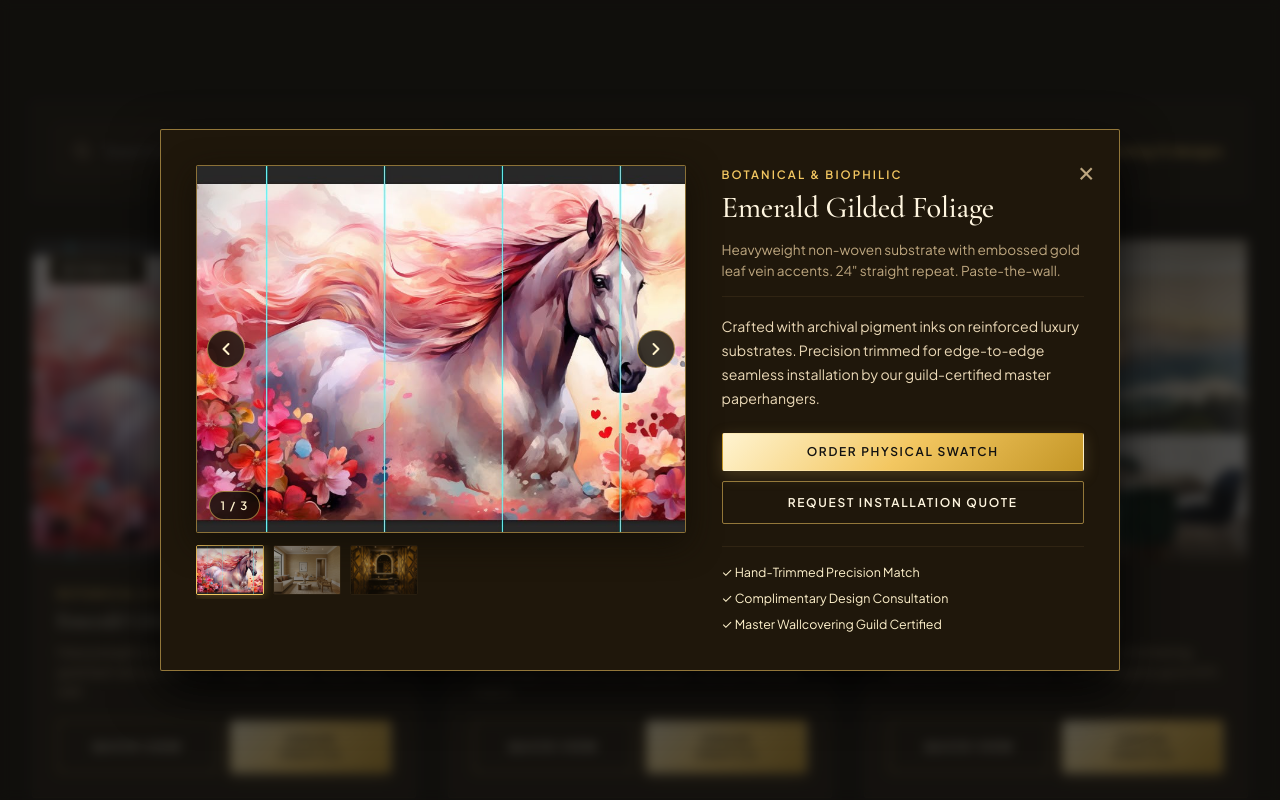
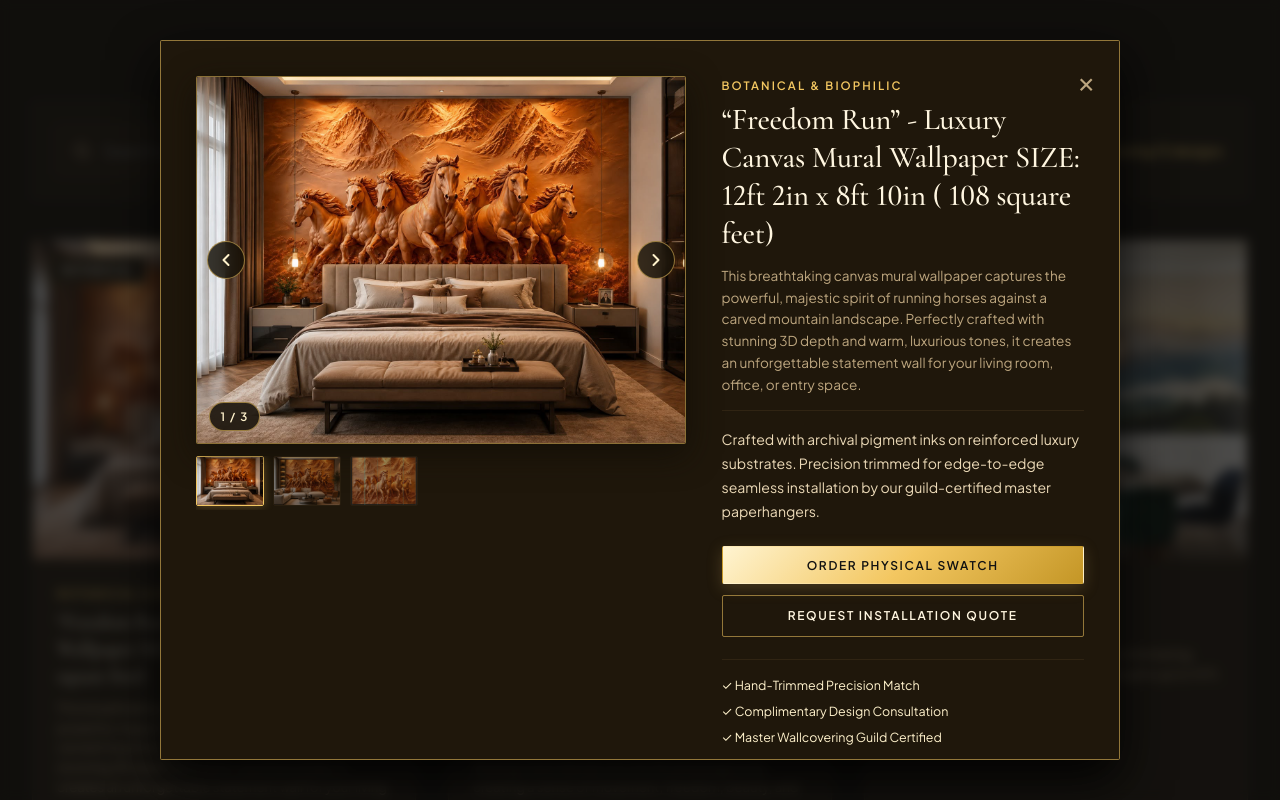
Before and after one commit to monadsachi/saladin, a plain HTML site: page catalog.html in a window 1280 px wide. Both pictures are taken after a click on the element "Click to view full image gallery". Shown: the part 506-1306 px from the top of the page. Drawn offline with nearby package versions, Linux system fonts and the light colour scheme.

Commit message:
catalog next

```diff
--- a/catalog.html
+++ b/catalog.html
@@ -138,10 +138,10 @@
       <div class="catalog-grid">
 
         <!-- Item 1 -->
-        <div class="catalog-card" data-category="botanical" data-material="nonwoven" data-gallery='["images/7f4eeafa.jpg", "assets/images/hero-wallcovering.jpg", "assets/images/gilded-powder-room.jpg"]'>
+        <div class="catalog-card" data-category="botanical" data-material="nonwoven" data-gallery='["images/catalog/a1.jpg", "images/catalog/a2.jpg", "images/catalog/a3.jpg"]'>
           <div class="catalog-card-media" title="Click to view full image gallery">
             <span class="catalog-tag">Botanical</span>
-            <img src="images/7f4eeafa.jpg" alt="Emerald Gilded Foliage luxury wallpaper">
+            <img src="images/catalog/a1.jpg" alt="Emerald Gilded Foliage luxury wallpaper">
             <div class="catalog-media-hint">
               <svg width="13" height="13" viewBox="0 0 24 24" fill="none" stroke="currentColor" stroke-width="2.2"><rect x="3" y="3" width="18" height="18" rx="2"/><circle cx="8.5" cy="8.5" r="1.5"/><polyline points="21 15 16 10 5 21"/></svg>
               <span>View Gallery</span>
@@ -149,20 +149,22 @@
           </div>
           <div class="catalog-card-body">
             <span class="catalog-category">Botanical & Biophilic</span>
-            <h3 class="catalog-title">Emerald Gilded Foliage</h3>
-            <div class="catalog-specs">Heavyweight non-woven substrate with embossed gold leaf vein accents. 24" straight repeat. Paste-the-wall.</div>
+            <h3 class="catalog-title">
+              “Freedom Run” - Luxury Canvas Mural Wallpaper SIZE: 12ft 2in x 8ft 10in ( 108 square feet)
+            </h3>
+            <div class="catalog-specs">This breathtaking canvas mural wallpaper captures the powerful, majestic spirit of running horses against a carved mountain landscape. Perfectly crafted with stunning 3D depth and warm, luxurious tones, it creates an unforgettable statement wall for your living room, office, or entry space.</div>
             <div class="catalog-card-actions">
               <button class="btn btn-outline-dark btn-sm btn-quick-view">Quick View</button>
-              <button onclick="orderSample('Emerald Gilded Foliage')" class="btn btn-gold btn-sm">Order Swatch</button>
+              <button onclick="orderSample('Freedom Run Luxury Canvas Mural Wallpaper')" class="btn btn-gold btn-sm">Order Swatch</button>
             </div>
           </div>
         </div>
 
         <!-- Item 2 -->
-        <div class="catalog-card" data-category="grasscloth" data-material="grasscloth" data-gallery='["images/1746722c.jpg", "assets/images/grasscloth-wall.jpg", "assets/images/surface-preparation.jpg"]'>
+        <div class="catalog-card" data-category="grasscloth" data-material="grasscloth" data-gallery='["images/catalog/q1.jpg", "images/catalog/q2.jpg", "images/catalog/q3.jpg"]'>
           <div class="catalog-card-media" title="Click to view full image gallery">
             <span class="catalog-tag">Textured</span>
-            <img src="images/1746722c.jpg" alt="Champagne Sisal Weave wallpaper">
+            <img src="images/catalog/q2.jpg" alt="Champagne Sisal Weave wallpaper">
             <div class="catalog-media-hint">
               <svg width="13" height="13" viewBox="0 0 24 24" fill="none" stroke="currentColor" stroke-width="2.2"><rect x="3" y="3" width="18" height="18" rx="2"/><circle cx="8.5" cy="8.5" r="1.5"/><polyline points="21 15 16 10 5 21"/></svg>
               <span>View Gallery</span>
@@ -170,8 +172,10 @@
           </div>
           <div class="catalog-card-body">
             <span class="catalog-category">Natural Grasscloth & Weaves</span>
-            <h3 class="catalog-title">Champagne Sisal Weave</h3>
-            <div class="catalog-specs">Hand-loomed organic abaca fiber over subtle champagne metallic backing paper. Random textural match.</div>
+            <h3 class="catalog-title">“Blossom Spirit” - Luxury Canvas Mural wallpaper. SIZE: 13ft 9in x 7ft 10in (110 square feet)</h3>
+            <div class="catalog-specs">This beautiful canvas mural features a graceful horse surrounded by vibrant blooming flowers in shades of blush pink, coral, red, peach, and soft cream. The flowing mane blends into the floral background, creating a sense of movement, freedom, beauty, and elegance.
+
+The watercolor-style artwork gives the mural a soft artistic character while still making a bold statement. Its warm colors work especially well with cream, beige, natural wood, gold, blush, and warm lighting.</div>
             <div class="catalog-card-actions">
               <button class="btn btn-outline-dark btn-sm btn-quick-view">Quick View</button>
               <button onclick="orderSample('Champagne Sisal Weave')" class="btn btn-gold btn-sm">Order Swatch</button>
--- a/css/styles.css
+++ b/css/styles.css
@@ -115,6 +115,10 @@ h1, h2, h3, h4, h5, h6 {
   font-weight: 500;
   line-height: 1.2;
   letter-spacing: -0.01em;
+  font-variant-numeric: lining-nums;
+  -webkit-font-feature-settings: "lnum" 1;
+  -moz-font-feature-settings: "lnum" 1;
+  font-feature-settings: "lnum" 1;
 }
 
 h1 {
@@ -1468,8 +1472,27 @@ p:last-child {
 }
 
 .catalog-title {
-  font-size: 1.3rem;
+  font-size: 1.25rem;
   margin-bottom: 0.5rem;
+  line-height: 1.35;
+  font-variant-numeric: lining-nums;
+  -webkit-font-feature-settings: "lnum" 1;
+  font-feature-settings: "lnum" 1;
+}
+
+.catalog-size,
+.catalog-title .catalog-size {
+  display: block;
+  font-family: var(--font-sans);
+  font-size: 0.82rem;
+  font-weight: 600;
+  color: var(--gold-light);
+  letter-spacing: 0.03em;
+  margin-top: 0.35rem;
+  font-variant-numeric: lining-nums;
+  -webkit-font-feature-settings: "lnum" 1;
+  font-feature-settings: "lnum" 1;
+  text-transform: uppercase;
 }
 
 .catalog-specs {
@@ -2121,7 +2144,15 @@ textarea.form-control {
   font-size: 1.9rem;
   color: var(--text-dark);
   margin-bottom: 0.75rem;
-  line-height: 1.2;
+  line-height: 1.25;
+  font-variant-numeric: lining-nums;
+  -webkit-font-feature-settings: "lnum" 1;
+  font-feature-settings: "lnum" 1;
+}
+
+.catalog-slider-title .catalog-size {
+  font-size: 0.95rem;
+  margin-top: 0.45rem;
 }
 
 .catalog-slider-specs {
--- a/js/main.js
+++ b/js/main.js
@@ -284,7 +284,10 @@ function initModals() {
   window.openCatalogSlider = function(card) {
     if (!card) return;
 
-    const title = card.querySelector('.catalog-title, .work-card-title')?.textContent.trim() || 'Design Details';
+    const titleEl = card.querySelector('.catalog-title, .work-card-title');
+    const titleHtml = titleEl ? titleEl.innerHTML.trim() : 'Design Details';
+    const titleText = titleEl ? titleEl.textContent.trim().replace(/\s+/g, ' ') : 'Design Details';
+    const title = titleText;
     const category = card.querySelector('.catalog-category, .work-card-category')?.textContent.trim() || 'Wallcovering Collection';
     const specs = card.querySelector('.catalog-specs, .work-card-specs')?.innerHTML.trim() || '';
     const primaryImg = card.querySelector('.catalog-card-media img, img')?.getAttribute('src') || '';
@@ -323,7 +326,7 @@ function initModals() {
     images.forEach((imgSrc, idx) => {
       slidesHtml += `
         <div class="catalog-slider-slide ${idx === 0 ? 'active' : ''}" data-slide-index="${idx}">
-          <img src="${imgSrc}" alt="${title} view ${idx + 1}" loading="eager">
+          <img src="${imgSrc}" alt="${titleText} view ${idx + 1}" loading="eager">
         </div>
       `;
       thumbsHtml += `
@@ -357,14 +360,14 @@ function initModals() {
 
         <div class="catalog-slider-info">
           <div class="catalog-slider-category">${category}</div>
-          <h3 class="catalog-slider-title">${title}</h3>
+          <h3 class="catalog-slider-title">${titleHtml}</h3>
           <div class="catalog-slider-specs">${specs}</div>
           <p class="catalog-slider-desc">
             Crafted with archival pigment inks on reinforced luxury substrates. Precision trimmed for edge-to-edge seamless installation by our guild-certified master paperhangers.
           </p>
           <div class="catalog-slider-actions">
-            <button onclick="orderSample('${title.replace(/'/g, "\\'")}')" class="btn btn-gold btn-sm">Order Physical Swatch</button>
-            <a href="contact.html?inquiry=${encodeURIComponent(title)}" class="btn btn-outline-dark btn-sm">Request Installation Quote</a>
+            <button onclick="orderSample('${titleText.replace(/'/g, "\\'")}')" class="btn btn-gold btn-sm">Order Physical Swatch</button>
+            <a href="contact.html?inquiry=${encodeURIComponent(titleText)}" class="btn btn-outline-dark btn-sm">Request Installation Quote</a>
           </div>
           <div class="catalog-slider-perks">
             <span>✓ Hand-Trimmed Precision Match</span>
```
Also changed, not shown: images/catalog/q1.jpg (added), images/catalog/q2.jpg (added), images/catalog/q3.jpg (added), images/catalog/w1.jpg (added), images/catalog/w2.jpg (added), images/catalog/w3.jpg (added).
